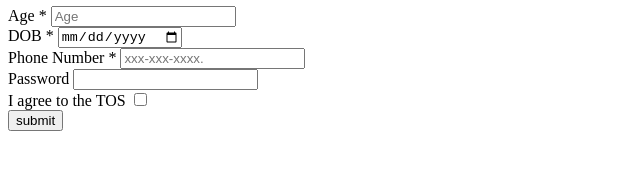
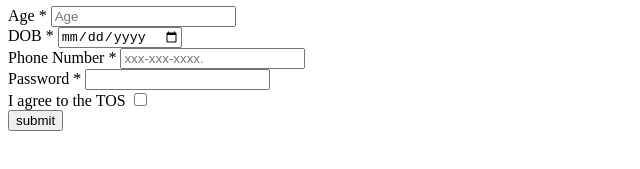
Before and after one commit to acciojob/signup-form-car-mvikram123, a website: page main.html in a window 1280 px wide. Shown: the part 193-362 px from the top of the page, 0-640 px from the left. Drawn offline with Linux system fonts and the light colour scheme.

Commit message:
created a submission

```diff
--- a/main.html
+++ b/main.html
@@ -58,7 +58,7 @@
 			<input type="tel" id="tel" name="tel" placeholder="xxx-xxx-xxxx." pattern ="[0-9]{3}-[0-9]{3}-[0-9]{4}">
 		</div>
 			<div>
-				<label for="password">Password</label>
+				<label for="password">Password *</label>
 				<input type="password" id="password" name="password">
 
 			</div>
```
